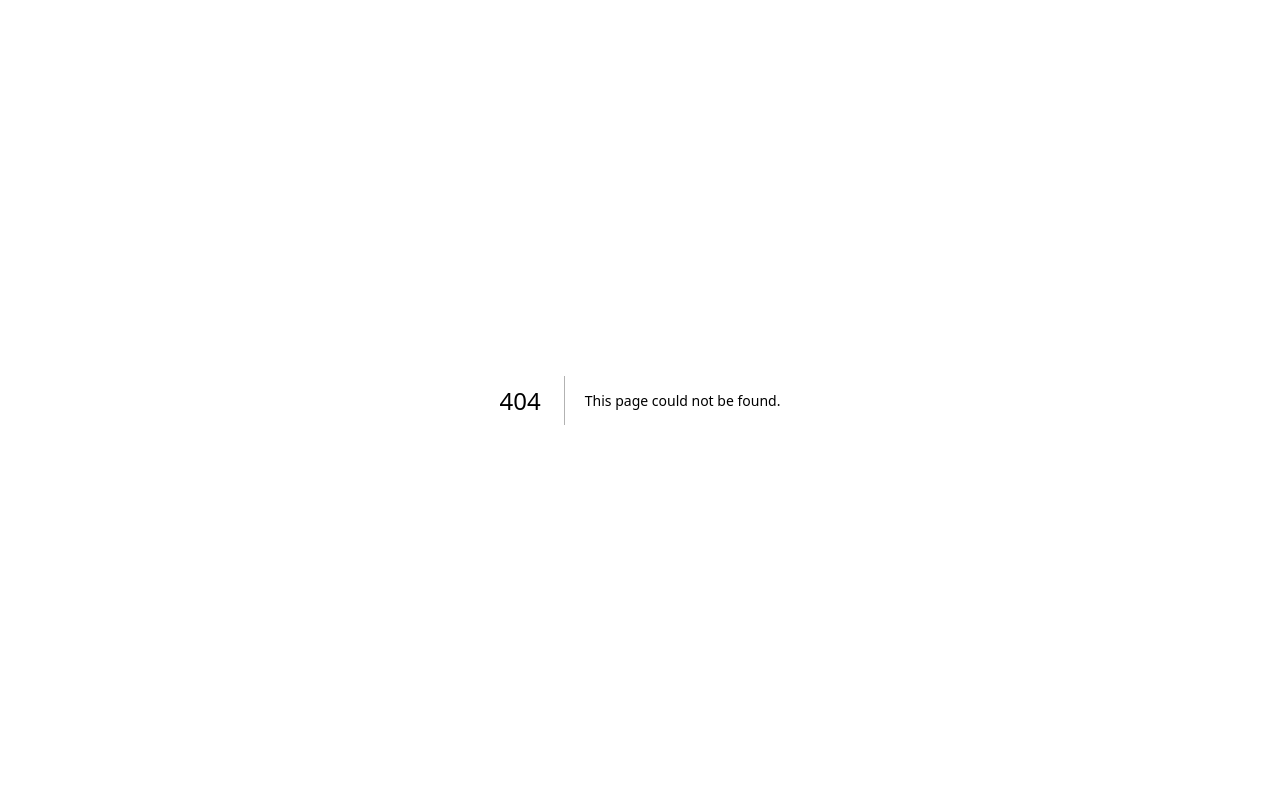
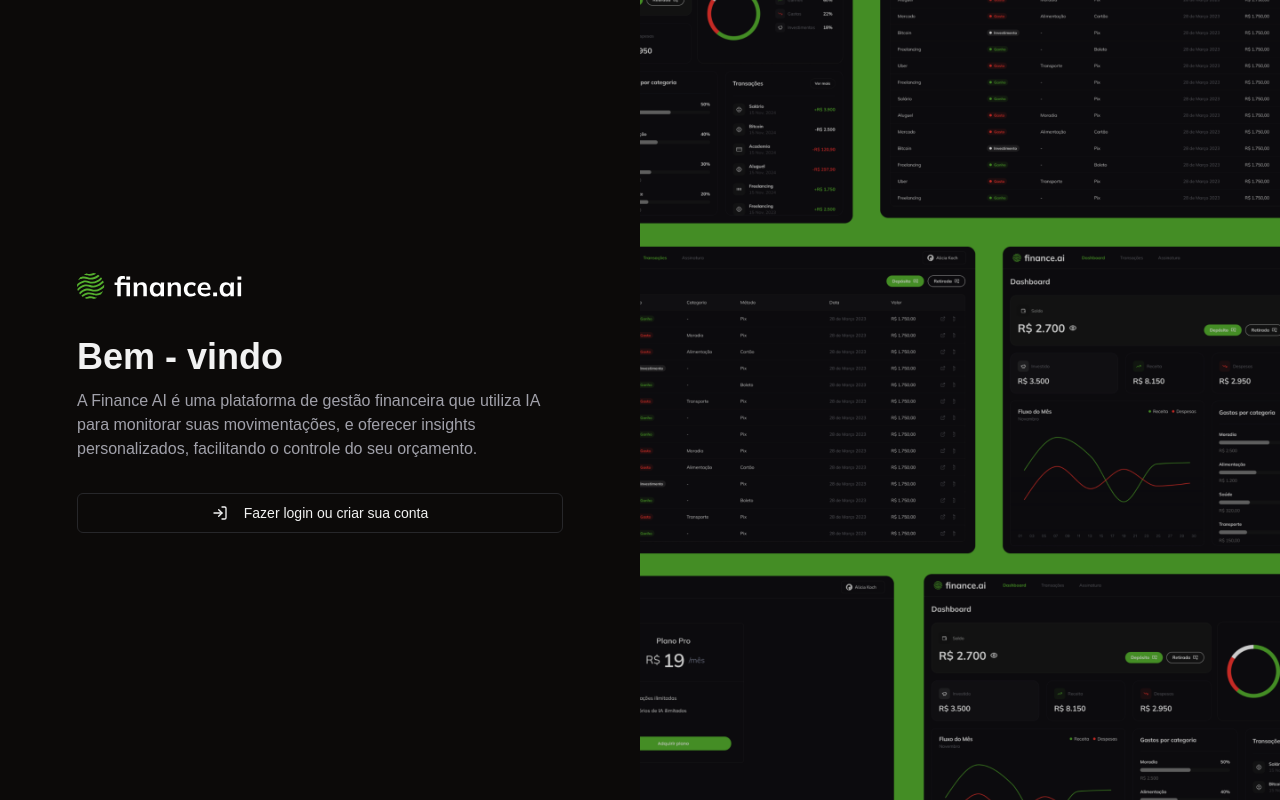
Before and after one commit to WanderAmaral/finance-ai, a Next.js app: page /login in a window 1280 px wide. Before the commit this address had no page. Built offline with nearby package versions, Linux system fonts and the light colour scheme.

Commit message:
feat: add page login

```diff
--- /dev/null
+++ b/app/login/page.tsx
@@ -0,0 +1,39 @@
+import Image from "next/image";
+import { Button } from "../_components/ui/button";
+import { LogInIcon } from "lucide-react";
+
+const LoginPage = () => {
+  return (
+    <div className="grid h-full grid-cols-2">
+      <div className="mx-auto flex h-full max-w-[550px] flex-col justify-center p-8">
+        <Image
+          src={"/logo.svg"}
+          width={173}
+          height={39}
+          alt="Finance AI"
+          className="mb-8"
+        />
+        <h1 className="mb-3 text-4xl font-bold">Bem - vindo</h1>
+        <p className="text-muted-foreground mb-8">
+          A Finance AI é uma plataforma de gestão financeira que utiliza IA para
+          monitorar suas movimentações, e oferecer insights personalizados,
+          facilitando o controle do seu orçamento.
+        </p>
+        <Button variant={"outline"}>
+          <LogInIcon className="mr-2" />
+          Fazer login ou criar sua conta
+        </Button>
+      </div>
+      <div className="relative h-full w-full">
+        <Image
+          src={"/login.png"}
+          alt="faça login"
+          fill
+          className="object-cover"
+        />
+      </div>
+    </div>
+  );
+};
+
+export default LoginPage;
--- a/app/subscription/page.tsx
+++ b/app/subscription/page.tsx
@@ -1,5 +1,5 @@
-const Subscription = () => {
+const SubscriptionPage = () => {
     return ( <>Hello world</> );
 }
 
-export default Subscription;
+export default SubscriptionPage;
--- a/app/transactions/page.tsx
+++ b/app/transactions/page.tsx
@@ -1,5 +1,5 @@
-const Transition = () => {
+const TransactionsPage = () => {
     return ( <>Hello world</> );
 }
 
-export default Transition;
+export default TransactionsPage;
```
Also changed, not shown: public/login.png (added), public/logo.svg (added).
